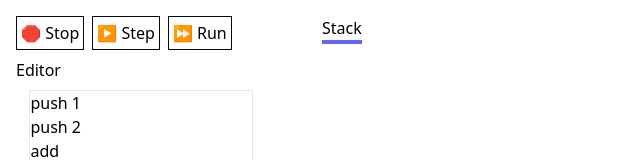
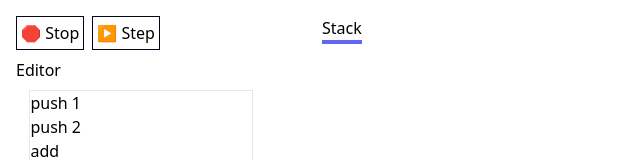
Before and after one commit to ahuth/stack-machine, a React (Vite) app: page / in a window 1280 px wide. Shown: the top 160 px of the page, without its empty margins (0-640 px from the left). Built offline with nearby package versions, Linux system fonts and the light colour scheme.

Commit message:
Remove "run" button for now

```diff
--- a/src/components/Controls.tsx
+++ b/src/components/Controls.tsx
@@ -23,11 +23,6 @@ export default function Controls({dispatch}: Props) {
           ▶️ Step
         </button>
       </li>
-      <li>
-        <button className="border border-slate-950 p-1 hover:bg-slate-100 active:translate-y-1 active:bg-slate-200">
-          ⏩ Run
-        </button>
-      </li>
     </ul>
   );
 }
```
